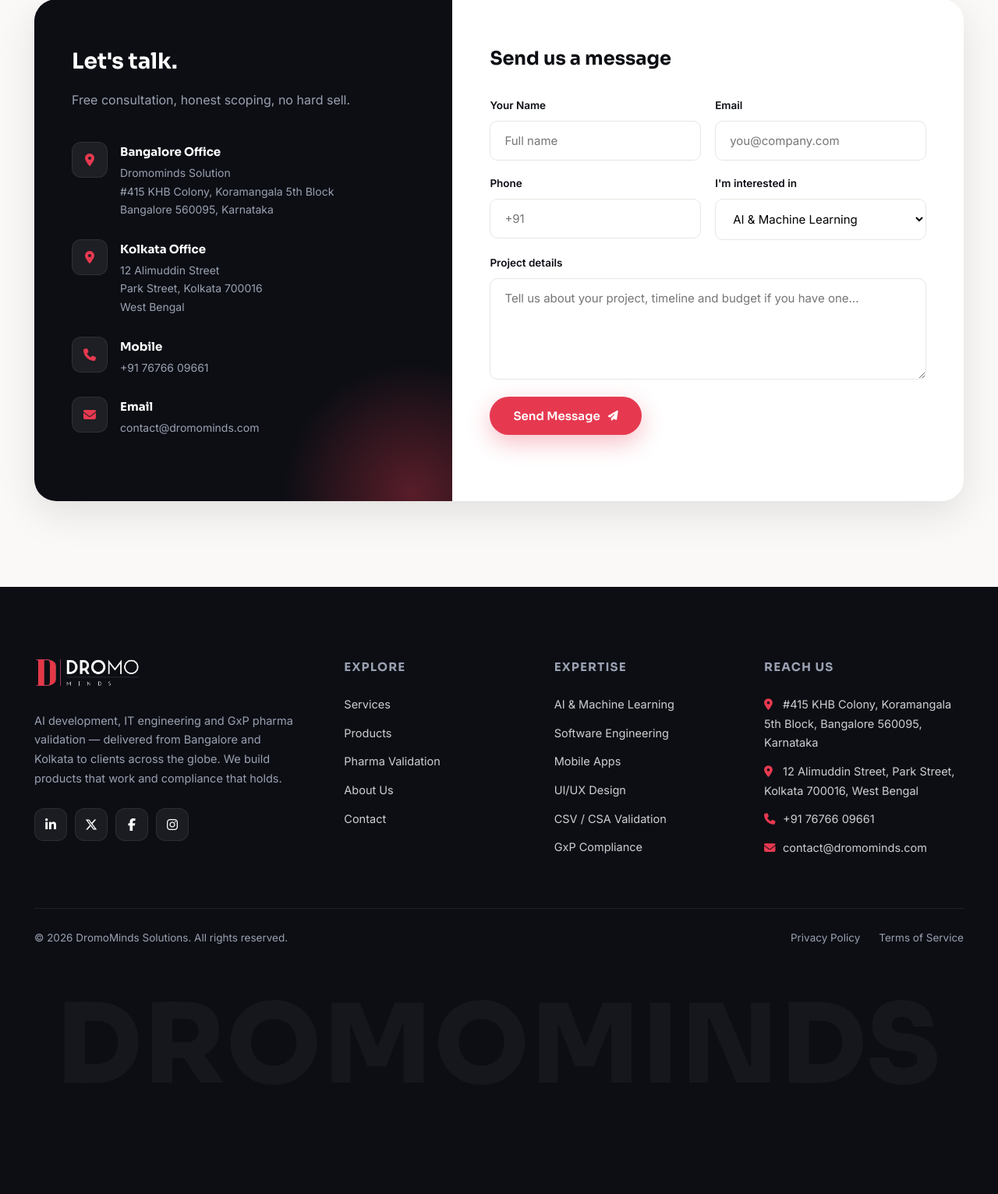
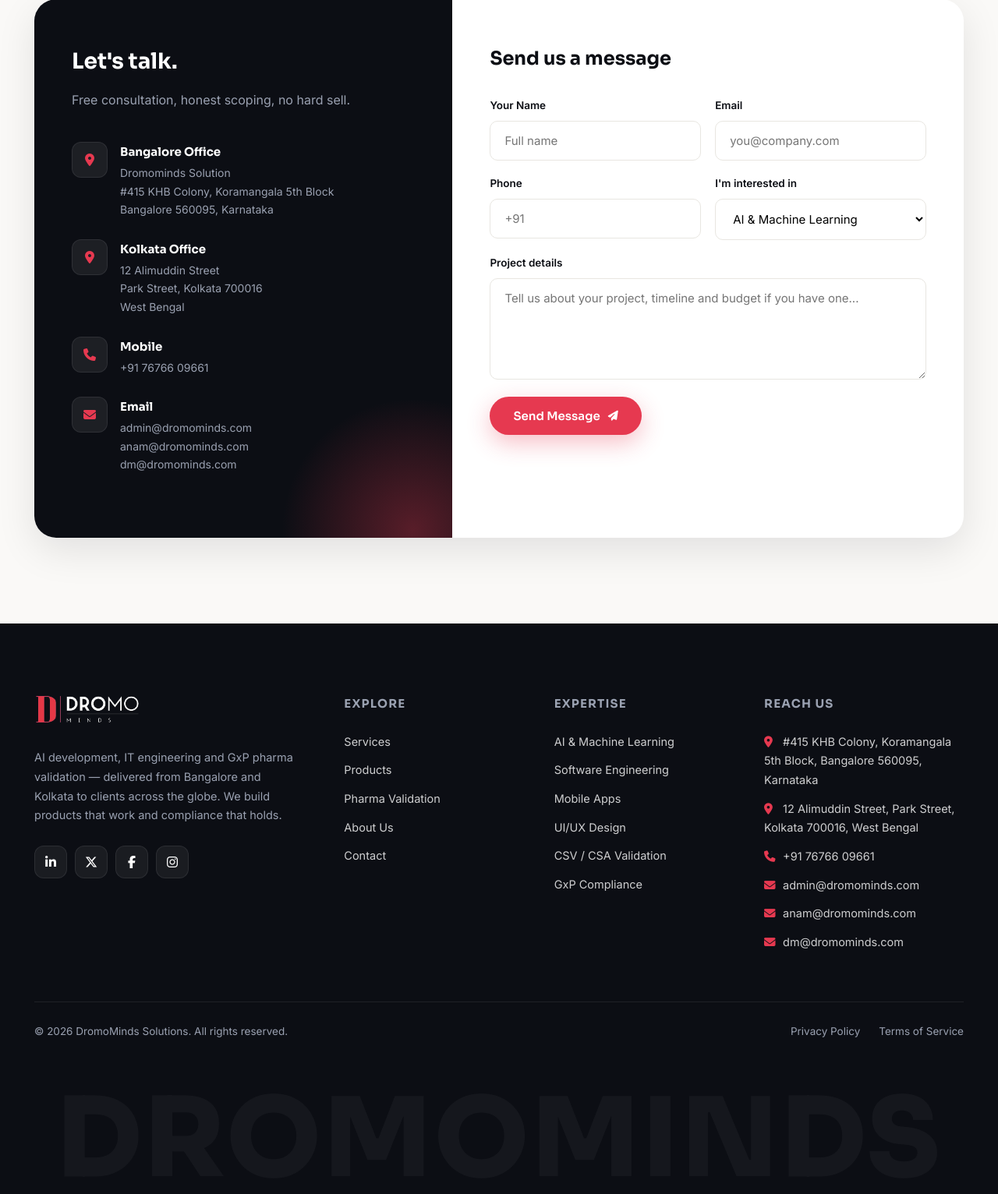
Before and after one commit to moktarul12/dromominds, a PHP site: page /contact.php in a window 1280 px wide. Shown: the part 639-2171 px from the top of the page at 78% size. Before the commit the page ends 1850 px from the top, so only its background shows below. Run offline with PHP 8.4, Linux system fonts and the light colour scheme.

Commit message:
Update contact emails across the site.
Co-authored-by: Cursor <cursoragent@cursor.com>

```diff
--- a/contact.php
+++ b/contact.php
@@ -40,7 +40,12 @@ $page_desc = 'Get in touch with DromoMinds Solutions — Bangalore and Kolkata o
                     </div>
                     <div class="contact-line">
                         <div class="ic"><i class="fas fa-envelope"></i></div>
-                        <div><h4>Email</h4><p>contact@dromominds.com</p></div>
+                        <div>
+                            <h4>Email</h4>
+                            <p><a href="mailto:admin@dromominds.com" style="color:inherit;text-decoration:none;">admin@dromominds.com</a></p>
+                            <p><a href="mailto:anam@dromominds.com" style="color:inherit;text-decoration:none;">anam@dromominds.com</a></p>
+                            <p><a href="mailto:dm@dromominds.com" style="color:inherit;text-decoration:none;">dm@dromominds.com</a></p>
+                        </div>
                     </div>
                 </div>
                 <div class="contact-form-pane">
--- a/footer.php
+++ b/footer.php
@@ -38,7 +38,9 @@
                     <li><i class="fas fa-location-dot"></i> #415 KHB Colony, Koramangala 5th Block, Bangalore 560095, Karnataka</li>
                     <li><i class="fas fa-location-dot"></i> 12 Alimuddin Street, Park Street, Kolkata 700016, West Bengal</li>
                     <li><i class="fas fa-phone"></i> +91 76766 09661</li>
-                    <li><i class="fas fa-envelope"></i> contact@dromominds.com</li>
+                    <li><i class="fas fa-envelope"></i> <a href="mailto:admin@dromominds.com">admin@dromominds.com</a></li>
+                    <li><i class="fas fa-envelope"></i> <a href="mailto:anam@dromominds.com">anam@dromominds.com</a></li>
+                    <li><i class="fas fa-envelope"></i> <a href="mailto:dm@dromominds.com">dm@dromominds.com</a></li>
                 </ul>
             </div>
         </div>
```
